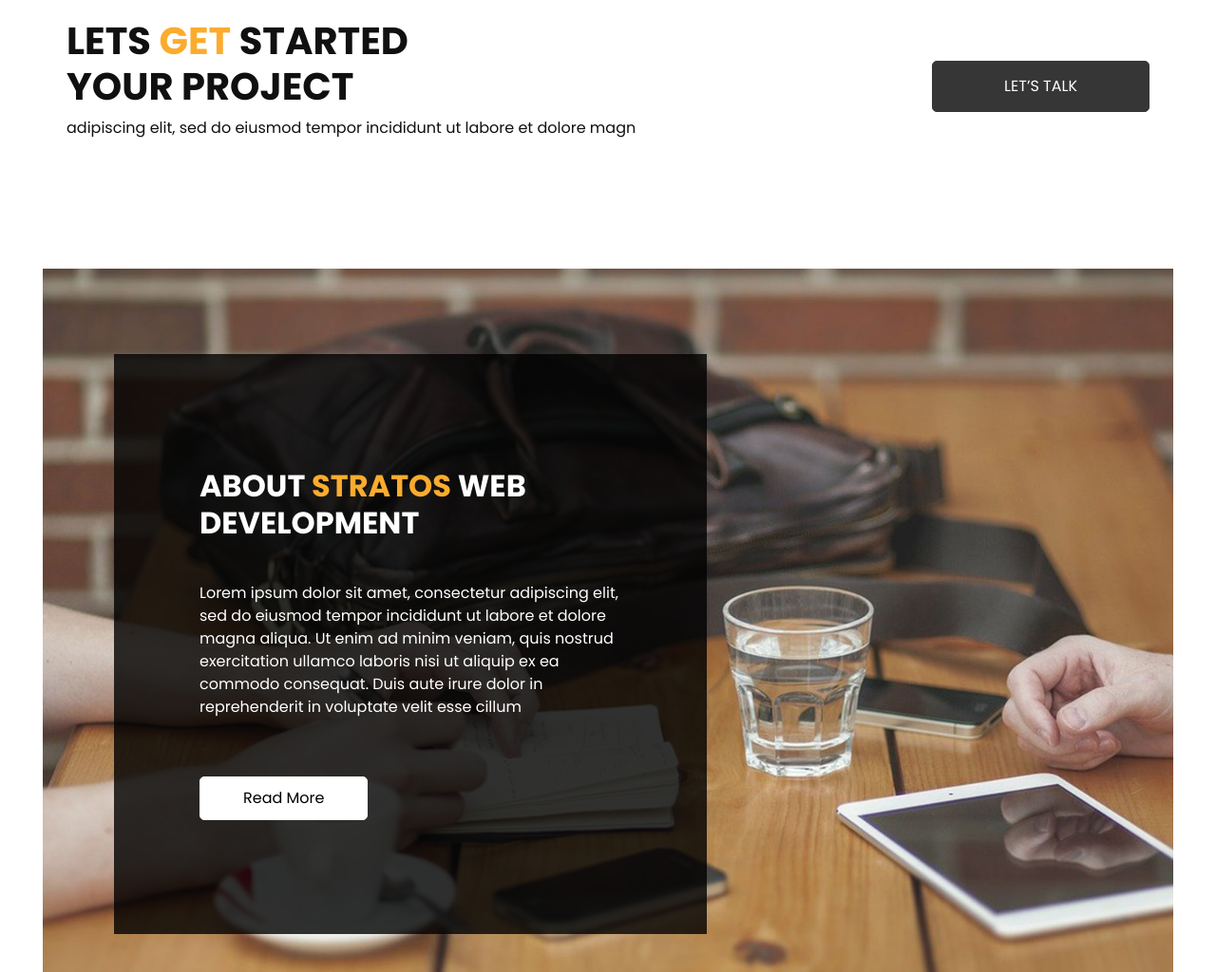
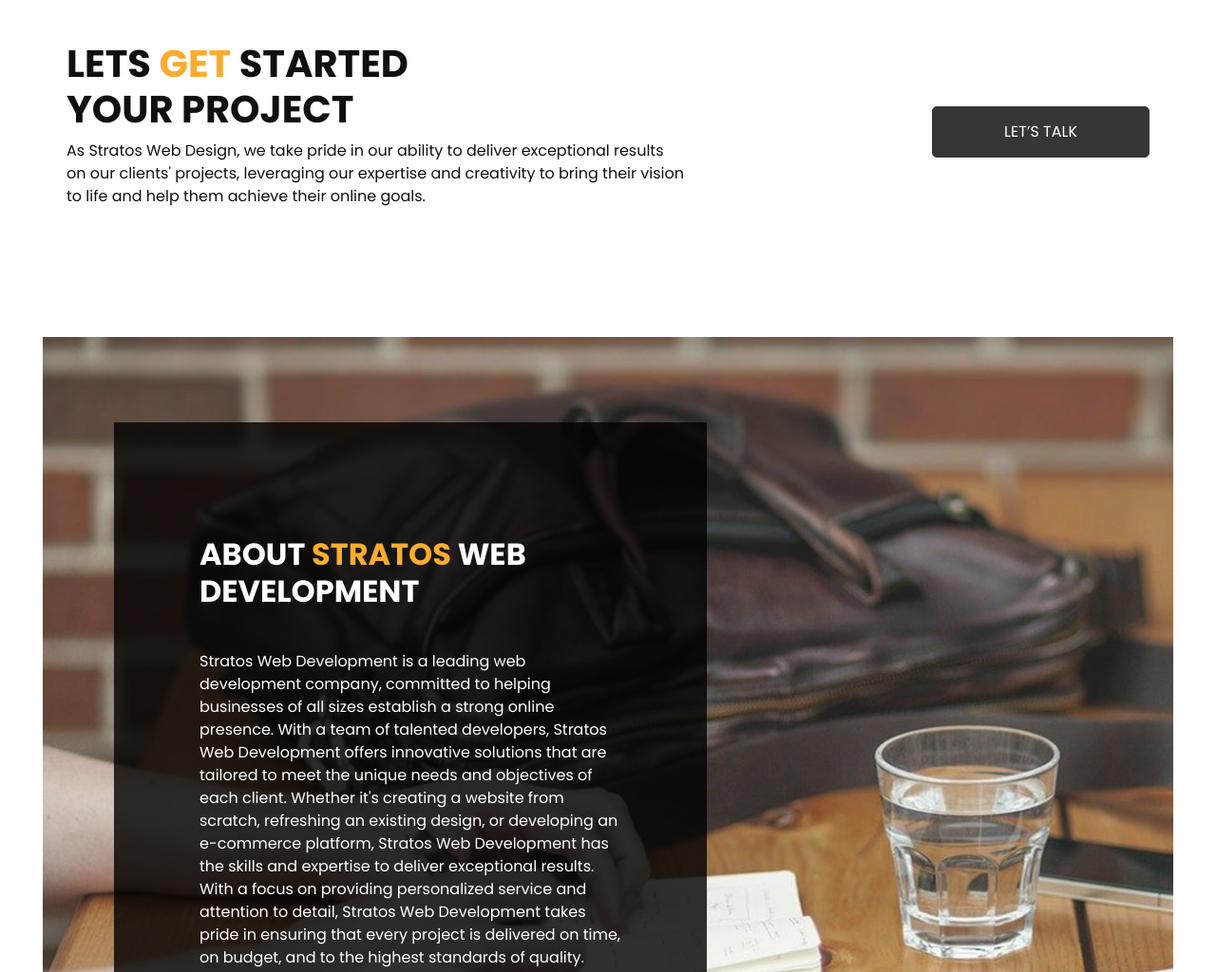
Before and after one commit to wilsb8/nitrogen-15, a website: page views/index.html in a window 1280 px wide. Shown: the part 3760-4784 px from the top of the page at 95% size. Drawn offline with nearby package versions, Linux system fonts and the light colour scheme; files that its build step writes are made by us from their sources; files whose address does not match are found by name.

Commit message:
changes to index.html

```diff
--- a/views/index.html
+++ b/views/index.html
@@ -334,7 +334,7 @@
           FOR YOUR COMPANY
         </h2>
         <p>
-          adipiscing elit, sed do eiusmod tempor incididunt ut labore et dolore magn
+          As Stratos Web Design, our logo designs are meticulously crafted to reflect the values and personality of your brand, capturing its essence and conveying a powerful message to your audience.
         </p>
       </div>
     </div>
@@ -459,7 +459,7 @@
                 Your Project
               </h2>
               <p>
-                adipiscing elit, sed do eiusmod tempor incididunt ut labore et dolore magn
+                As Stratos Web Design, we take pride in our ability to deliver exceptional results on our clients' projects, leveraging our expertise and creativity to bring their vision to life and help them achieve their online goals.
               </p>
             </div>
           </div>
@@ -489,7 +489,7 @@
             </h2>
           </div>
           <p>
-            Lorem ipsum dolor sit amet, consectetur adipiscing elit, sed do eiusmod tempor incididunt ut labore et dolore magna aliqua. Ut enim ad minim veniam, quis nostrud exercitation ullamco laboris nisi ut aliquip ex ea commodo consequat. Duis aute irure dolor in reprehenderit in voluptate velit esse cillum
+            Stratos Web Development is a leading web development company, committed to helping businesses of all sizes establish a strong online presence. With a team of talented developers, Stratos Web Development offers innovative solutions that are tailored to meet the unique needs and objectives of each client. Whether it's creating a website from scratch, refreshing an existing design, or developing an e-commerce platform, Stratos Web Development has the skills and expertise to deliver exceptional results. With a focus on providing personalized service and attention to detail, Stratos Web Development takes pride in ensuring that every project is delivered on time, on budget, and to the highest standards of quality.
           </p>
           <a href="">
             Read More
```
